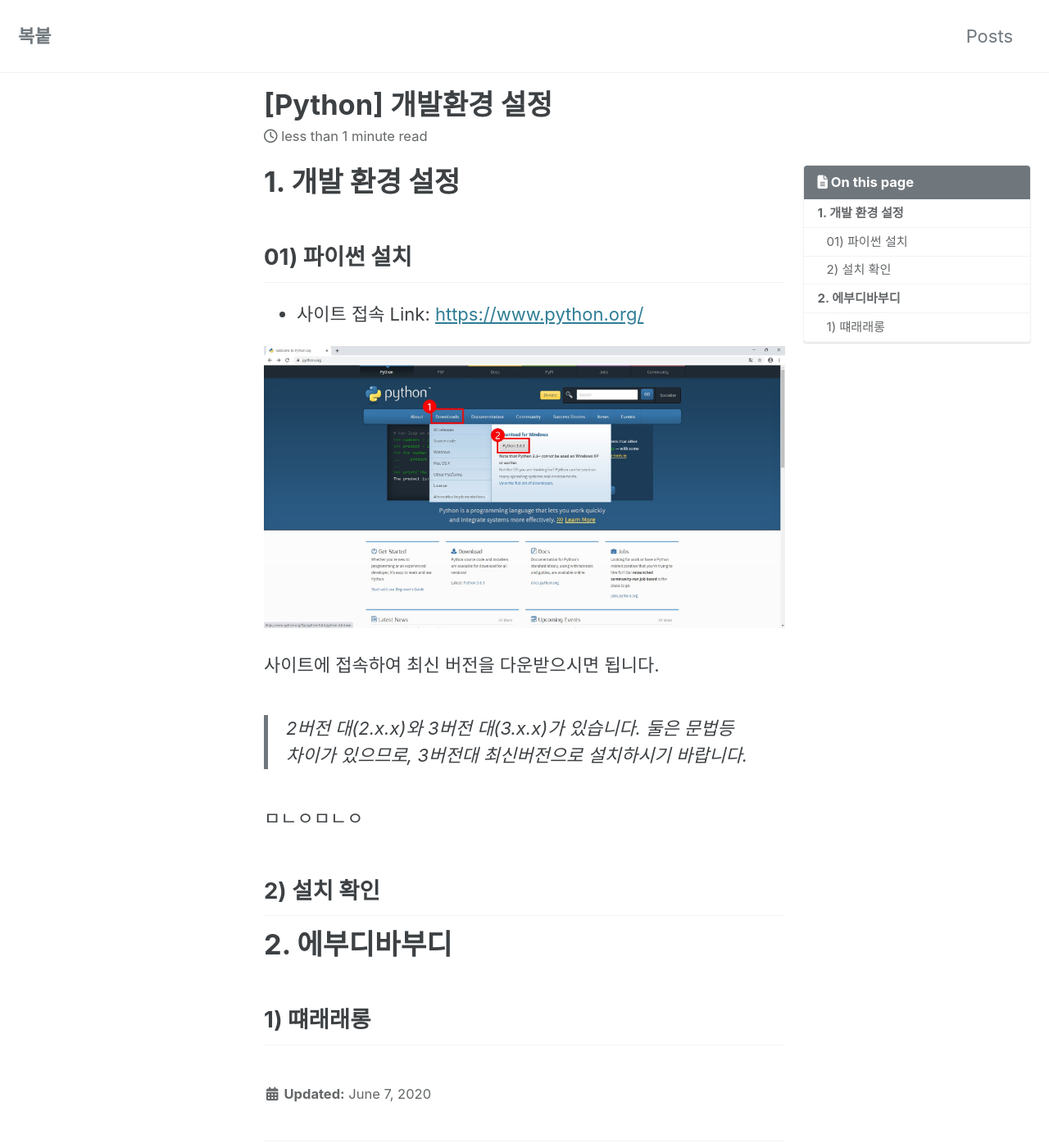
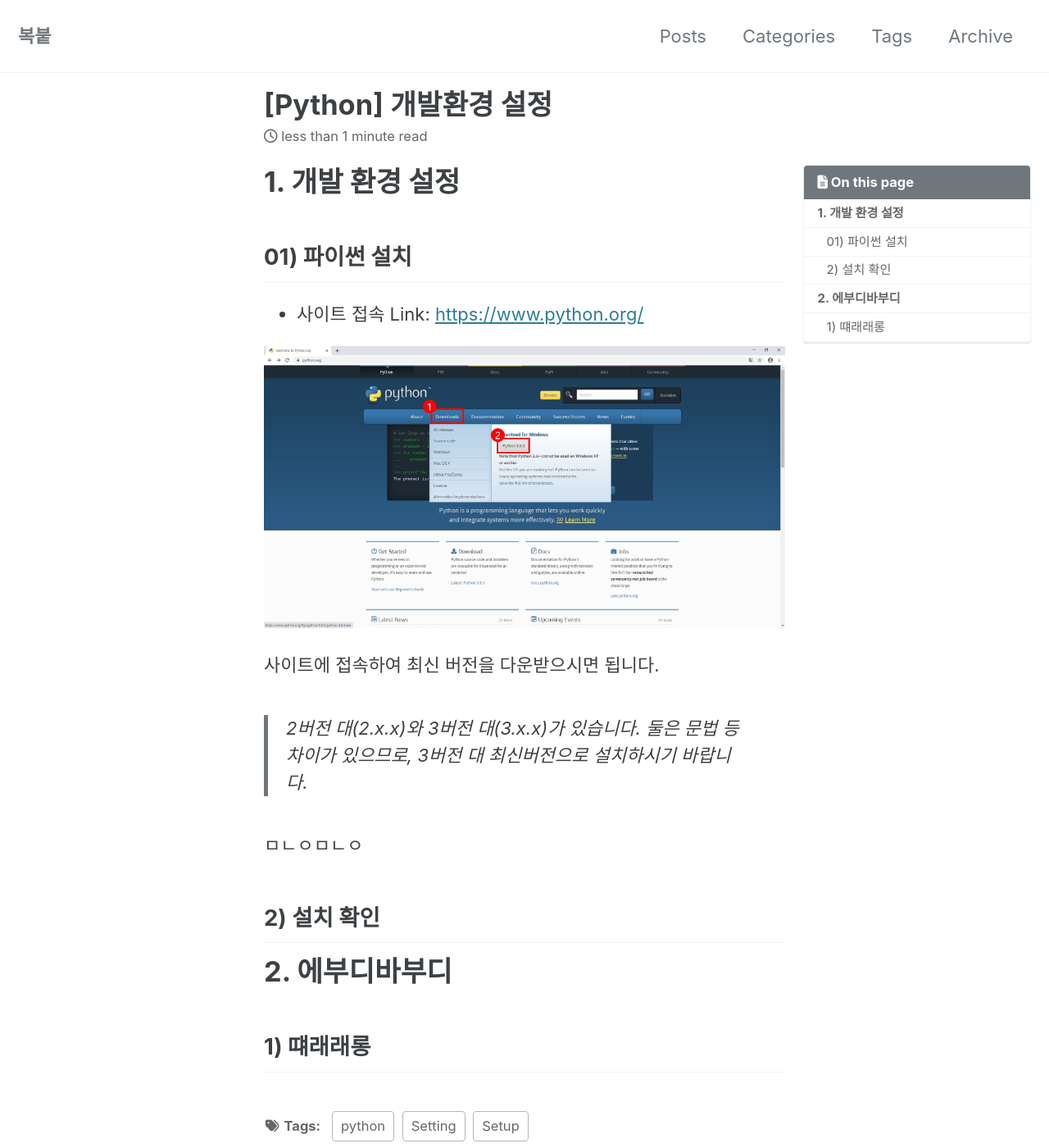
Before and after one commit to apt-get-install/apt-get-install.github.io, a Jekyll site: the page built from _posts/2020-05-26-[Python]-co-al-mot-do-python-01.md, in a window 1280 px wide and 1400 px high. Shown: the whole window at 82% size. Built offline with Jekyll 4.4.1, drawn with Linux system fonts in a browser that asks for light colours; cached includes are drawn as plain includes; nearby versions of some CDN libraries; comment, search, counter and statistics services are not loaded.

Commit message:
Add Menus

```diff
--- a/_config.yml
+++ b/_config.yml
@@ -94,7 +94,7 @@ analytics:
 # Site Author
 author:
   name             : "최수호"
-  avatar           : # path of avatar image, e.g. "/assets/images/bio-photo.jpg"
+  avatar           : "/assets/images/my-photo.jpg" # path of avatar image, e.g. "/assets/images/bio-photo.jpg"
   bio              : "문돌이"
   location         : "Anyang"
   links:
--- a/_posts/2020-05-26-[Python]-co-al-mot-do-python-01.md
+++ b/_posts/2020-05-26-[Python]-co-al-mot-do-python-01.md
@@ -6,17 +6,22 @@ author: 최수호
 toc: true
 toc_sticky: true
 published : true
-# categories: post
+categories:
+  - python
+tags:
+  - python
+  - Setup
+  - Setting
 ---
 # 1. 개발 환경 설정
 ## 01) 파이썬 설치
 * 사이트 접속 Link: [https://www.python.org/][python-site-link]{: target="_blank"}
 
 [python-site-link]: https://www.python.org/ "Go Python official site"
-![파이선 다운로드](/assets/resources/img/python-download.jpg)
+![파이선 다운로드](/assets/images/posts/python-download.jpg)
 
 사이트에 접속하여 최신 버전을 다운받으시면 됩니다.
->2버전 대(2.x.x)와 3버전 대(3.x.x)가 있습니다. 둘은 문법등 차이가 있으므로, 3버전대 최신버전으로 설치하시기 바랍니다.
+>2버전 대(2.x.x)와 3버전 대(3.x.x)가 있습니다. 둘은 문법 등 차이가 있으므로, 3버전 대 최신버전으로 설치하시기 바랍니다.
 
 
 ㅁㄴㅇㅁㄴㅇ
```
Also changed, not shown: _data/navigation.yml (+6 -4 lines), _pages/category-archive.md (added, +6 -0 lines), _pages/post-by-year-archive.md (added, +14 -0 lines), _pages/tag-archive.md (added, +6 -0 lines), _posts/2019-05-26-[Django]-Real-time-status-of-Subway-Line-2.md (renamed from _posts/2020-05-26-[Django]-Real-time-status-of-Subway-Line-2.md, +7 -2 lines), assets/images/bio-photo.jpg (added), assets/images/my-photo.jpg (added), assets/images/posts/python-download.jpg (renamed from assets/resources/img/python-download.jpg).
